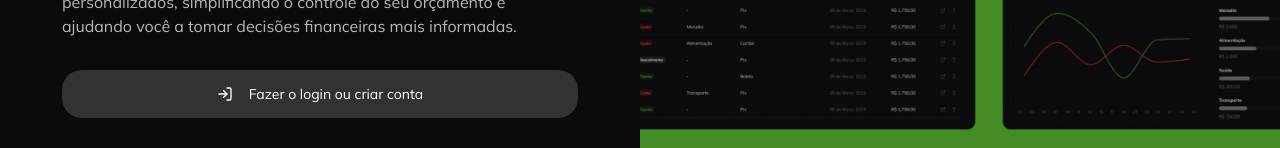
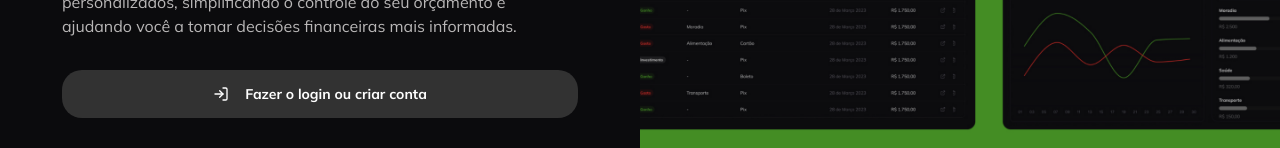
Before and after one commit to anthonibs/fin-ai, a Next.js app: page /login in a window 1280 px wide. Shown: the part 424-572 px from the top of the page. Built offline with nearby package versions, Linux system fonts and the light colour scheme; no server answers.

Commit message:
feat: atualizar estilo do botão para cursor pointer e bordas arredondadas

```diff
--- a/app/_components/ui/button.tsx
+++ b/app/_components/ui/button.tsx
@@ -4,7 +4,7 @@
 import { Slot } from "radix-ui";
 
 const buttonVariants = cva(
-  "inline-flex shrink-0 items-center justify-center gap-2 rounded-md text-sm font-medium whitespace-nowrap transition-all outline-none focus-visible:border-ring focus-visible:ring-[3px] focus-visible:ring-ring/50 disabled:pointer-events-none disabled:opacity-50 aria-invalid:border-destructive aria-invalid:ring-destructive/20 dark:aria-invalid:ring-destructive/40 [&_svg]:pointer-events-none [&_svg]:shrink-0 [&_svg:not([class*='size-'])]:size-4",
+  "inline-flex shrink-0 items-center cursor-pointer justify-center gap-2 rounded-full text-sm font-bold whitespace-nowrap transition-all outline-none focus-visible:border-ring focus-visible:ring-[3px] focus-visible:ring-ring/50 disabled:pointer-events-none disabled:opacity-50 aria-invalid:border-destructive aria-invalid:ring-destructive/20 dark:aria-invalid:ring-destructive/40 [&_svg]:pointer-events-none [&_svg]:shrink-0 [&_svg:not([class*='size-'])]:size-4",
   {
     variants: {
       variant: {
```
